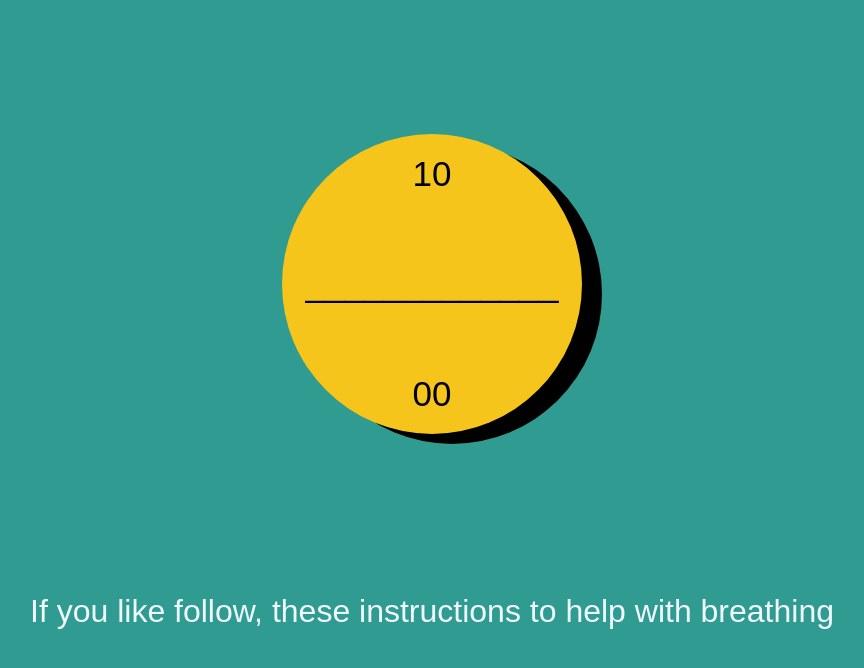
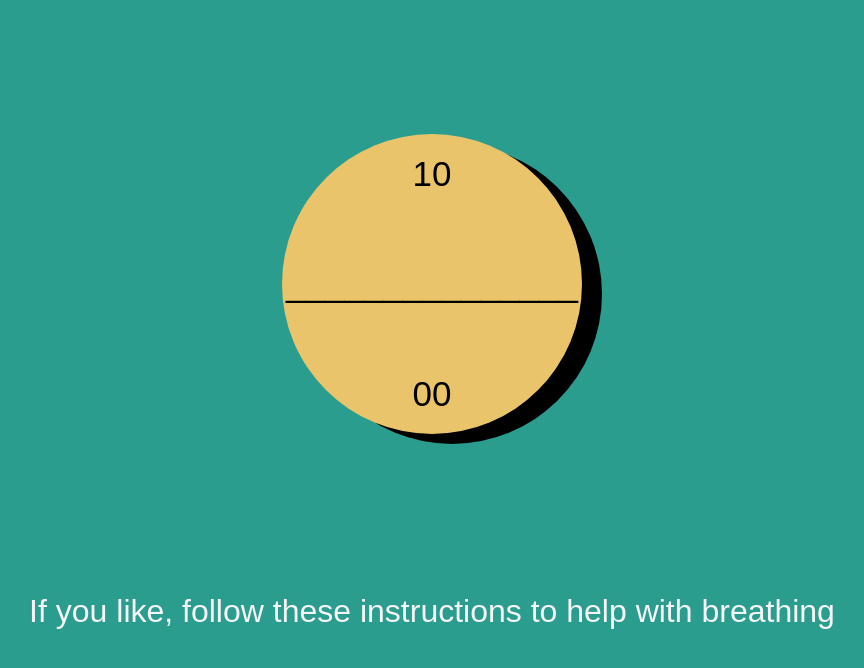
Before and after one commit to Jman1868/Meditate-Timer, a plain HTML site: page index.html in a window 1280 px wide. Shown: the whole page, without its empty margins (208-1072 px from the left). Drawn offline with Linux system fonts and the light colour scheme.

Commit message:
Made colors contrast better and fixed typo in comments.
Added some better color contrast and fixed up some typos on the comments, also removed unnecessary spaces.

```diff
--- a/CSS/style.css
+++ b/CSS/style.css
@@ -1,5 +1,5 @@
 body{
-    background-color: #309b90;
+    background-color: #2a9d8f;
 }
 .center{
     display: flex;
@@ -9,7 +9,7 @@ body{
 .timerbody {
 
   transition: background-color 0.5s ease;
-  background: #f6c51b;
+  background: #e9c46a;
 
  /* SIZE */
   width: 300px;
@@ -32,13 +32,13 @@ body{
 
 }
 .timerbody:hover{
-  background-color: blueviolet;
+  background-color: #e76f51;
 
 }
 .breathtext
 {
   text-align: center;
-  color: aliceblue;
+  color: whitesmoke;
   font-size: xx-large;
 }
 p{
--- a/index.html
+++ b/index.html
@@ -1,5 +1,6 @@
 <!DOCTYPE html>
 <html lang="en">
+
 <head>
     <meta charset="UTF-8">
     <meta http-equiv="X-UA-Compatible" content="IE=edge">
@@ -7,20 +8,25 @@
     <link rel="stylesheet" type="text/css" href="CSS/style.css">
     <title>Meditate</title>
 </head>
+
 <body>
     <div class="center">
 
-    <!--Javascript:timer() calls our timer function-->
-    <a href="javascript:timer()" class="timerbody ",id="BUTTON",value="Submit">
+        <!--Javascript:timer() calls our timer function-->
+        <a href="javascript:timer()" class="timerbody " ,id="BUTTON" ,value="Submit">
 
-        <p class="min" id="min">10</p>
-        <p>_____________</p>
-        <p class="sec" id="sec">00</p>
+            <p class="min" id="min">10</p>
 
-    </a>
+           <p>_______________</p>
+            <p class="sec" id="sec">00</p>
+
+        </a>
+
 
     </div>
-    <p class="breathtext" id="breath">If you like follow, these instructions to help with breathing</p>
+    <p class="breathtext" id="breath">If you like, follow these instructions to help with breathing</p>
+    <!-- <p class="breathtext" id="breath">If you like, follow these instructions to help with breathing</p> -->
 </body>
 <script type="text/javascript" src="JS/main.js" defer></script>
+
 </html>
```
Also changed, not shown: JS/main.js (+4 -12 lines).
